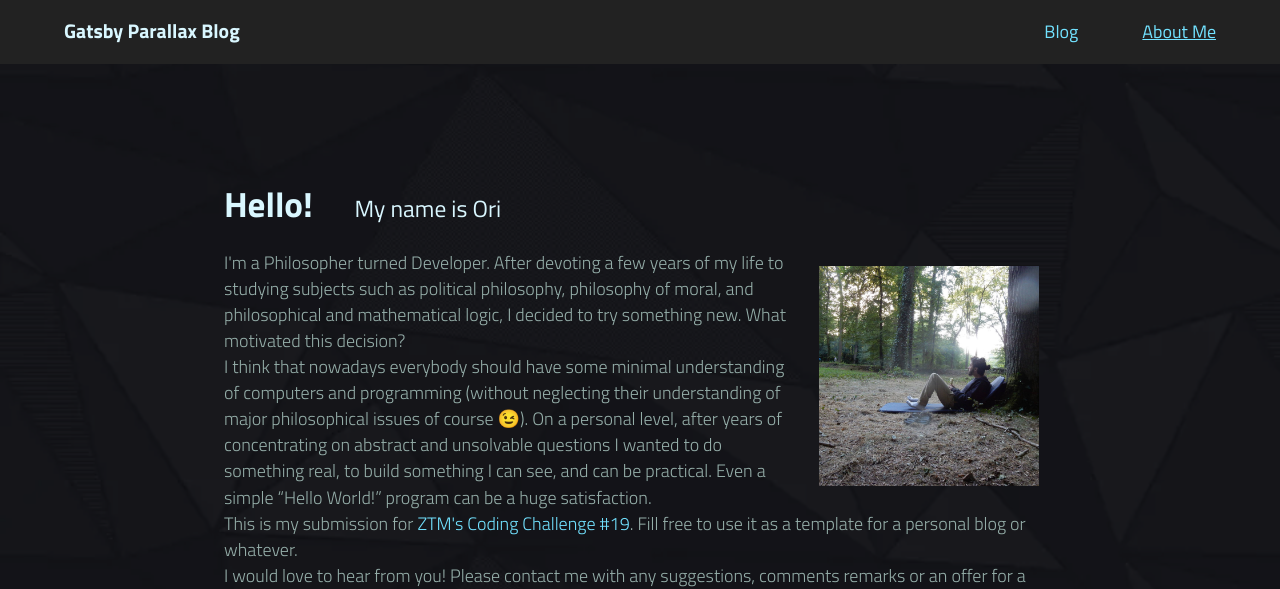
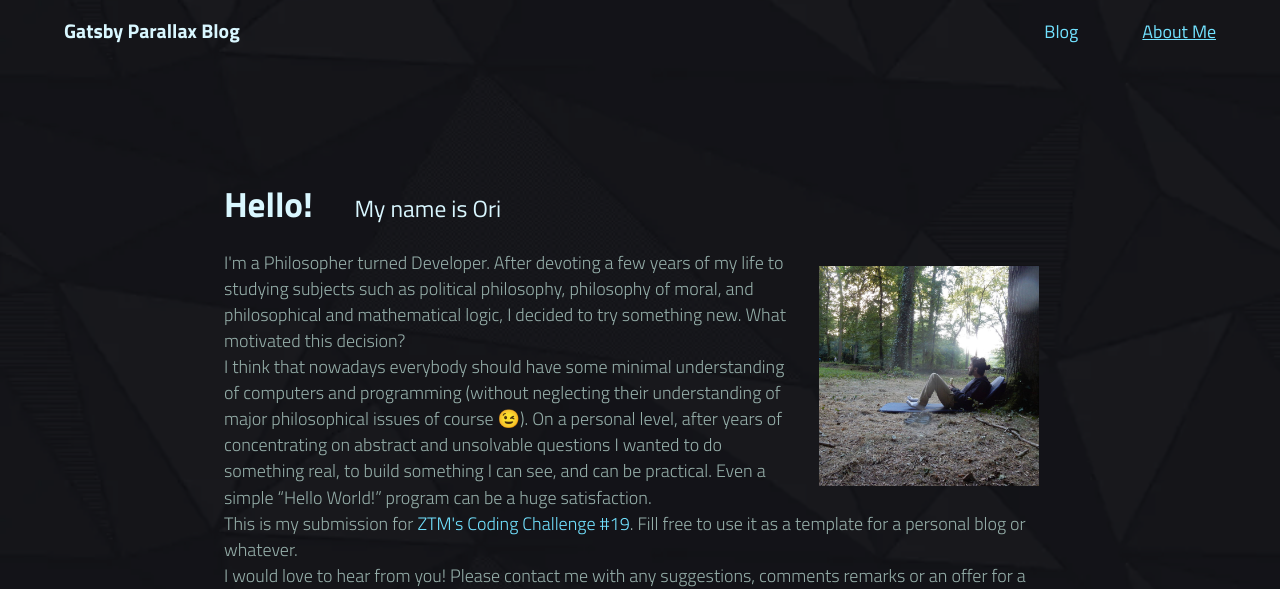
Before and after one commit to OPerel/gatsby-parallax-blog, a Gatsby site: page /about in a window 1280 px wide. Shown: the top 589 px of the page. Built offline with nearby package versions, Linux system fonts and the light colour scheme; Gatsby itself is replaced by a stand-in of ours.

Commit message:
fix header bg

```diff
--- a/src/components/header.js
+++ b/src/components/header.js
@@ -49,7 +49,7 @@ class Header extends React.Component {
   constructor (props) {
     super (props);
     this.state = {
-      headerBg: false
+      headerBg: true
     };
   }
 
@@ -78,7 +78,7 @@ class Header extends React.Component {
           return (
             <>
               <SEO pageTitle={this.props.pageTitle} />
-              <HeaderWrap bg={!headerBg ? `transparent` : `#222222`}>
+              <HeaderWrap bg={headerBg ? `transparent` : `#222222`}>
                 <LeftSection>
                   <h1 dangerouslySetInnerHTML={{ __html: data.site.siteMetadata.title }} />
                 </LeftSection>
```
